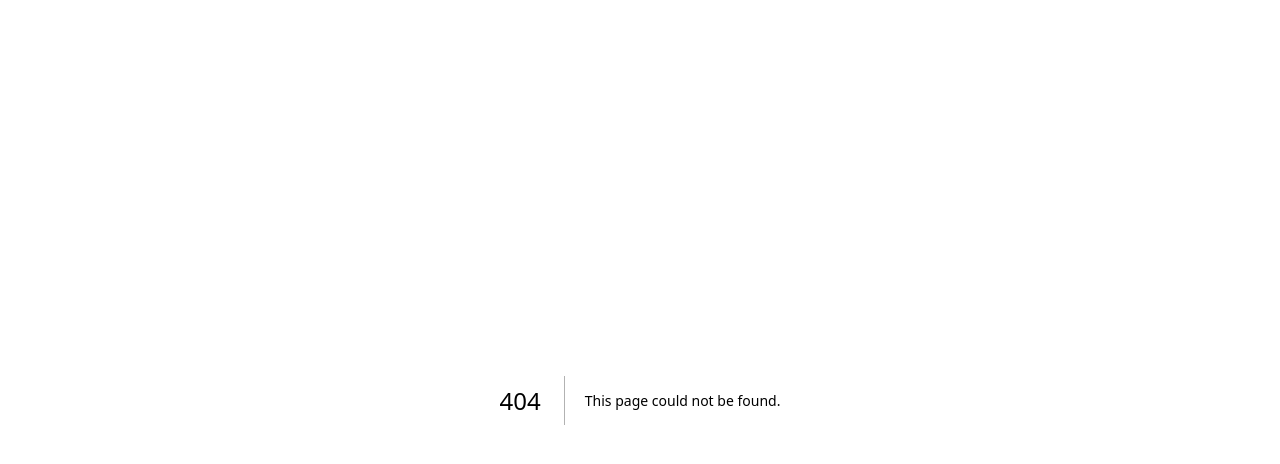
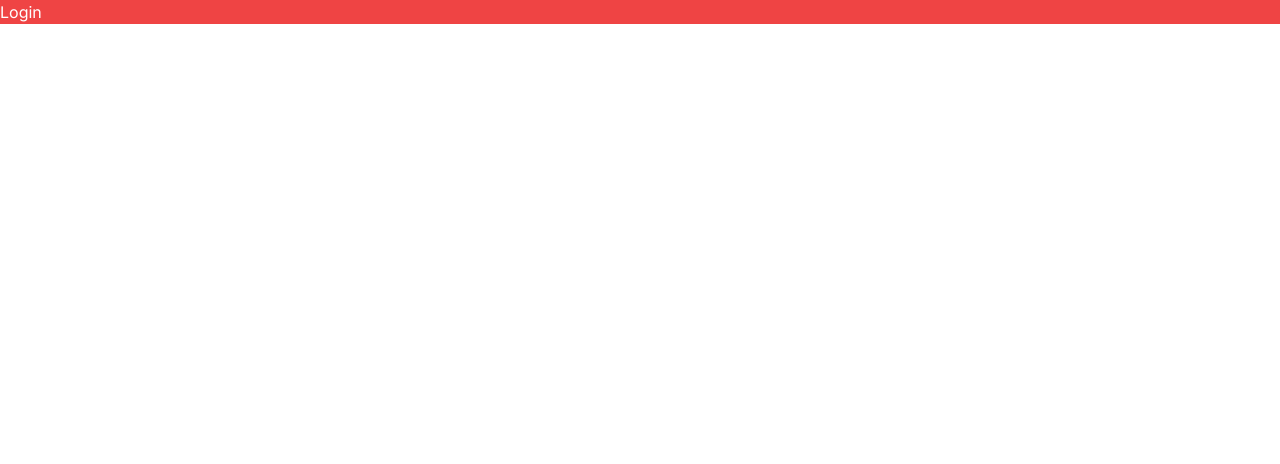
Before and after one commit to marin-bruno1101/notion-app, a Next.js app: page /login in a window 1280 px wide. Before the commit this address had no page. Shown: the top 464 px of the page. Built offline with nearby package versions, Linux system fonts and the light colour scheme.

Commit message:
Folders Setup

```diff
--- /dev/null
+++ b/app/(auth)/(routes)/login/page.tsx
@@ -0,0 +1,5 @@
+const LoginPage = () => {
+  return ( <div>Login</div> );
+}
+
+export default LoginPage;
--- /dev/null
+++ b/app/(auth)/(routes)/register/page.tsx
@@ -0,0 +1,5 @@
+const RegisterPage = () => {
+  return ( <div>Register</div> );
+}
+
+export default RegisterPage;
--- /dev/null
+++ b/app/(auth)/layout.tsx
@@ -0,0 +1,5 @@
+const RootLayout = ({children}: {children: React.ReactNode}) => {
+  return ( <div className="w-full bg-red-500 text-white">{children}</div> );
+}
+
+export default RootLayout;
```
Also changed, not shown: app/(root)/page.tsx (renamed from app/page.tsx).
